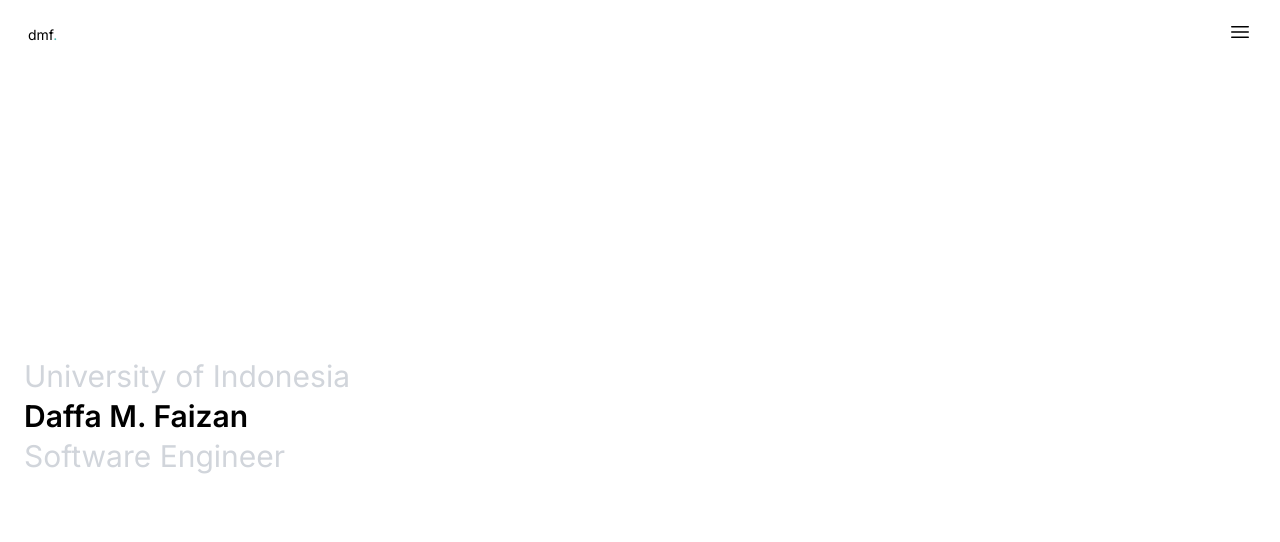
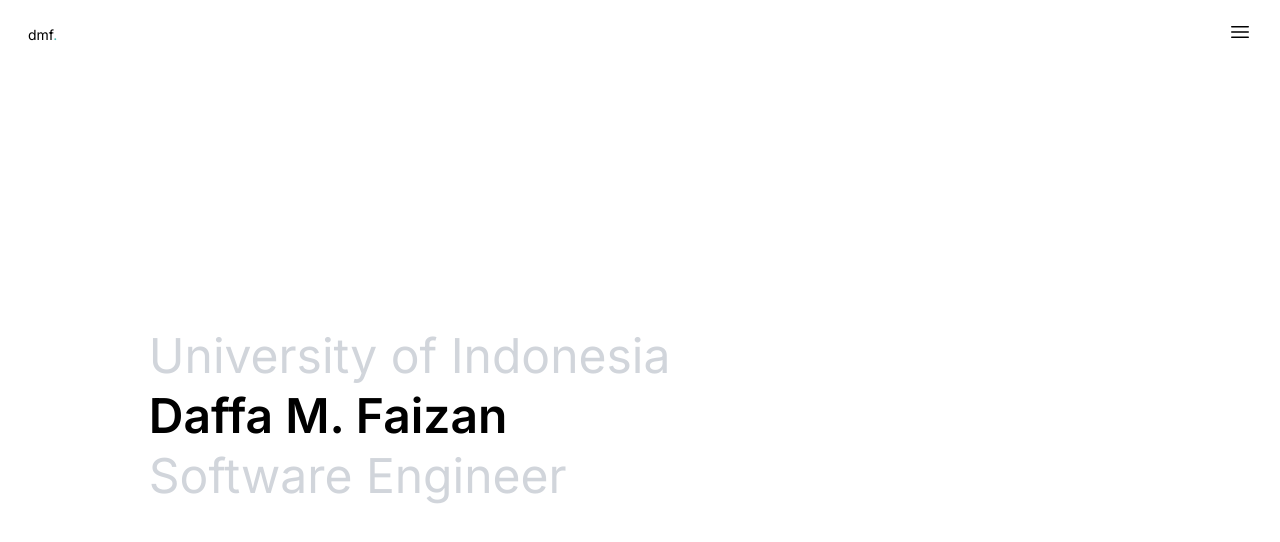
Before and after one commit to daffafaizan/portfolio, a Next.js app: page / in a window 1280 px wide. Shown: the top 542 px of the page. Built offline with nearby package versions, Linux system fonts and the light colour scheme.

Commit message:
style: added style for sm and above @intro

```diff
--- a/src/components/main/intro.tsx
+++ b/src/components/main/intro.tsx
@@ -1,16 +1,10 @@
 export default function Intro() {
   return (
     <div className="min-h-screen w-full flex flex-col items-center justify-center">
-      <div className="w-full flex flex-col justify-center gap-y-1 px-2">
-        <span className="text-3xl text-left text-gray-300">
-          University of Indonesia
-        </span>
-        <span className="text-3xl text-left font-semibold">
-          Daffa M. Faizan
-        </span>
-        <span className="text-3xl text-left text-gray-300">
-          Software Engineer
-        </span>
+      <div className="w-full sm:w-4/5 flex flex-col justify-center text-3xl sm:text-5xl text-left gap-y-1 sm:gap-y-3 px-2">
+        <span className="text-gray-300">University of Indonesia</span>
+        <span className="font-semibold">Daffa M. Faizan</span>
+        <span className="text-gray-300">Software Engineer</span>
       </div>
     </div>
   );
```
